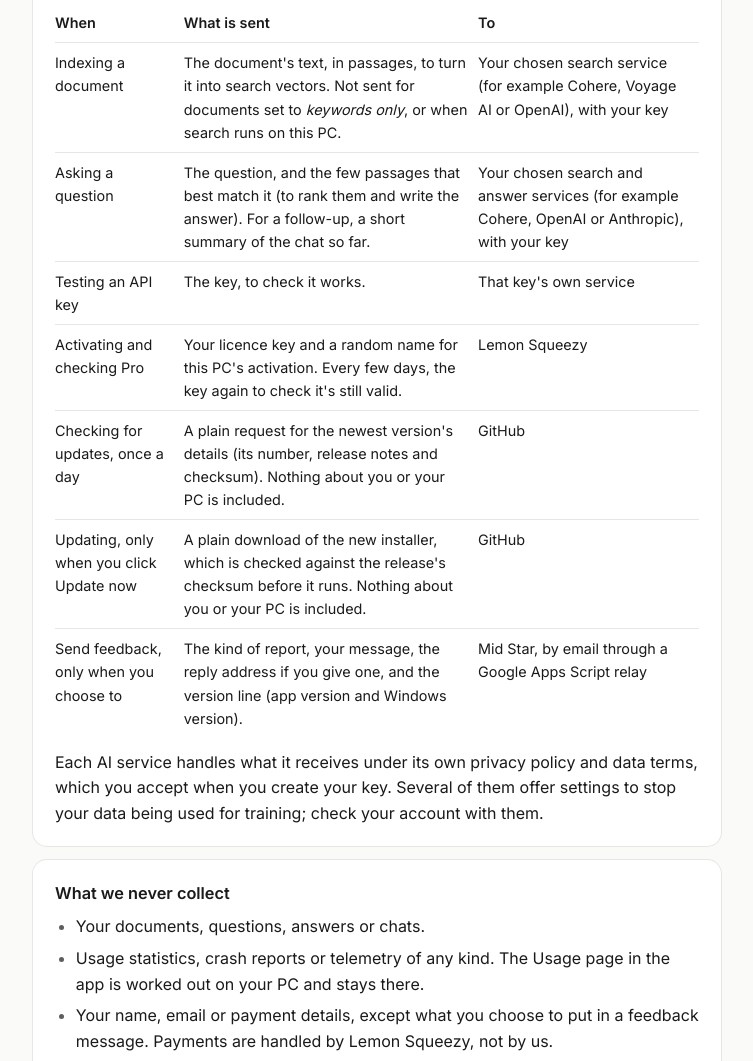
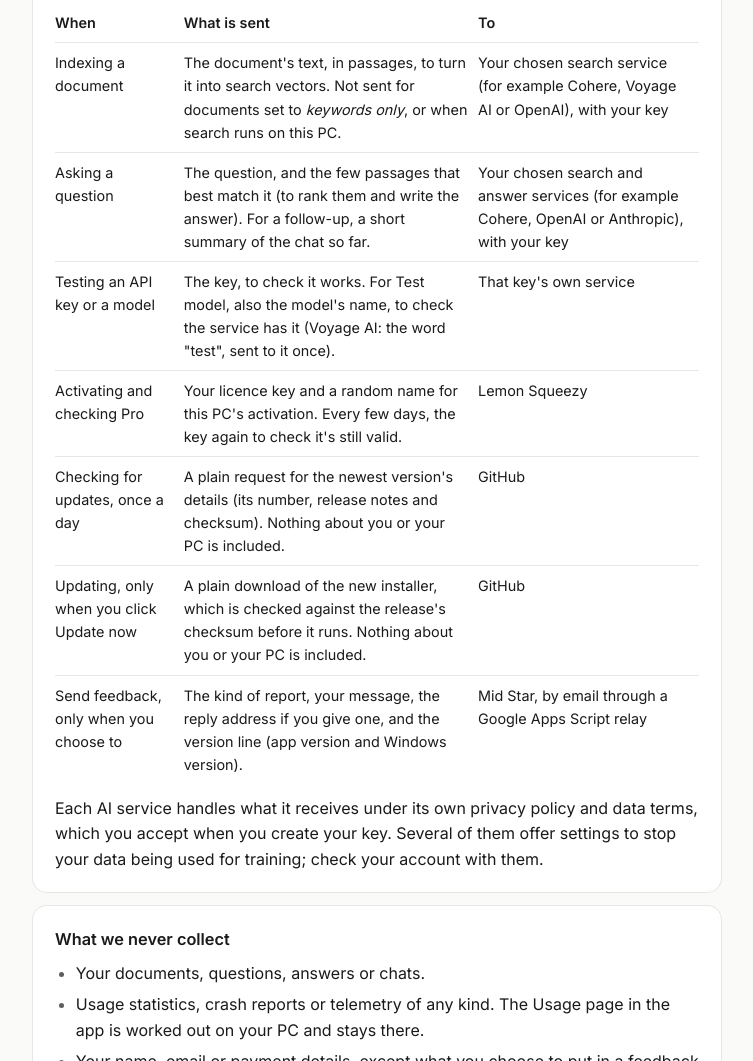
Before and after one commit to dilipvanukuru/midstar-download, a plain HTML site: page privacy.html in a window 1280 px wide. Shown: the part 714-1775 px from the top of the page, without its empty margins (263-1016 px from the left). Drawn offline with Linux system fonts and the light colour scheme.

Commit message:
Privacy: Test model sends the model's name to its service (1.8.2)

```diff
--- a/privacy.html
+++ b/privacy.html
@@ -40,7 +40,7 @@
       <tr><th>When</th><th>What is sent</th><th>To</th></tr>
       <tr><td>Indexing a document</td><td>The document's text, in passages, to turn it into search vectors. Not sent for documents set to <em>keywords only</em>, or when search runs on this PC.</td><td>Your chosen search service (for example Cohere, Voyage AI or OpenAI), with your key</td></tr>
       <tr><td>Asking a question</td><td>The question, and the few passages that best match it (to rank them and write the answer). For a follow-up, a short summary of the chat so far.</td><td>Your chosen search and answer services (for example Cohere, OpenAI or Anthropic), with your key</td></tr>
-      <tr><td>Testing an API key</td><td>The key, to check it works.</td><td>That key's own service</td></tr>
+      <tr><td>Testing an API key or a model</td><td>The key, to check it works. For Test model, also the model's name, to check the service has it (Voyage AI: the word "test", sent to it once).</td><td>That key's own service</td></tr>
       <tr><td>Activating and checking Pro</td><td>Your licence key and a random name for this PC's activation. Every few days, the key again to check it's still valid.</td><td>Lemon Squeezy</td></tr>
       <tr><td>Checking for updates, once a day</td><td>A plain request for the newest version's details (its number, release notes and checksum). Nothing about you or your PC is included.</td><td>GitHub</td></tr>
       <tr><td>Updating, only when you click Update now</td><td>A plain download of the new installer, which is checked against the release's checksum before it runs. Nothing about you or your PC is included.</td><td>GitHub</td></tr>
```
